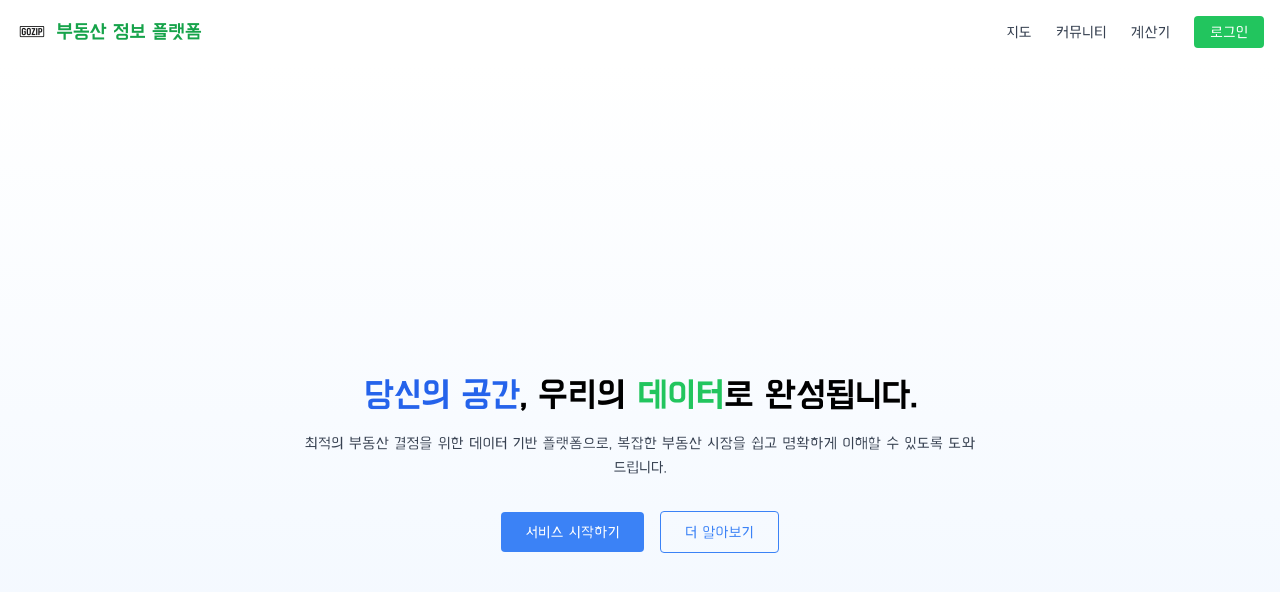
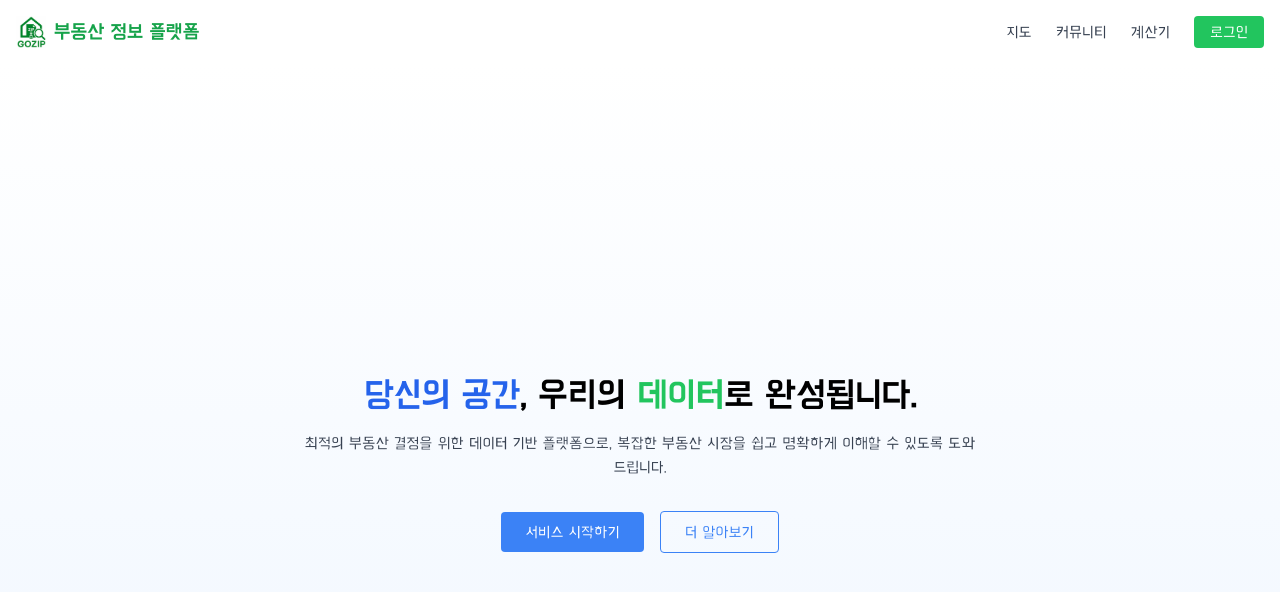
Before and after one commit to Jihye511/gozip-housing-insights, a Vue app in the folder ssafy_home_frontend/: page / in a window 1280 px wide. Shown: the top 592 px of the page. Built offline with nearby package versions, Linux system fonts and the light colour scheme; no server answers.

Commit message:
feat: logo 변경이

```diff
--- a/ssafy_home_frontend/src/components/HeaderComponent.vue
+++ b/ssafy_home_frontend/src/components/HeaderComponent.vue
@@ -31,7 +31,7 @@ export default {
     <div class="max-w-7xl mx-auto flex items-center justify-between px-4">
       <!-- 로고 -->
       <router-link to="/" class="flex items-center space-x-2">
-        <img src="@/assets/gozip_logo.png" alt="로고" class="h-8 w-auto" />
+        <img src="@/assets/homelogo.png" alt="로고" class="h-8 w-auto" />
         <span class="text-xl font-bold text-green-600">부동산 정보 플랫폼</span>
       </router-link>
 
--- a/ssafy_home_frontend/src/views/MapPage.vue
+++ b/ssafy_home_frontend/src/views/MapPage.vue
@@ -3,8 +3,8 @@
     <!-- Sidebar -->
     <aside class="w-64 bg-white border-r p-4 flex flex-col">
       <router-link to="/" class="flex items-center space-x-2 hover:opacity-80">
-        <img src="@/assets/gozip_logo.png" alt="로고" class="h-6 w-auto" />
-        <h2 class="text-xl font-bold text-green-600">검색</h2>
+        <img src="@/assets/homelogo.png" alt="로고" class="h-6 w-auto" />
+        <h2 class="text-xl font-bold text-green-600">부동산 정보 플랫폼</h2>
       </router-link>
 
       <!-- 지역 검색 -->
```
Also changed, not shown: ssafy_home_frontend/src/assets/homelogo.png (added).
